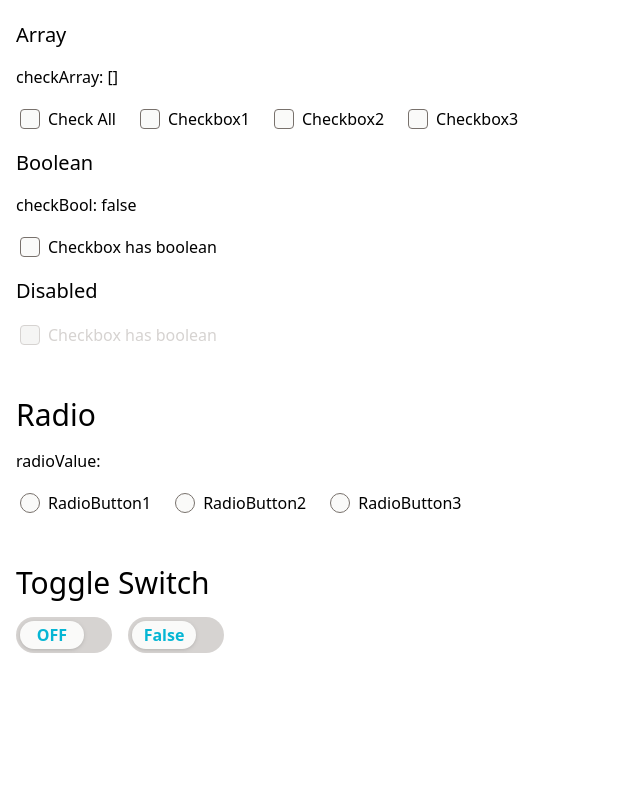
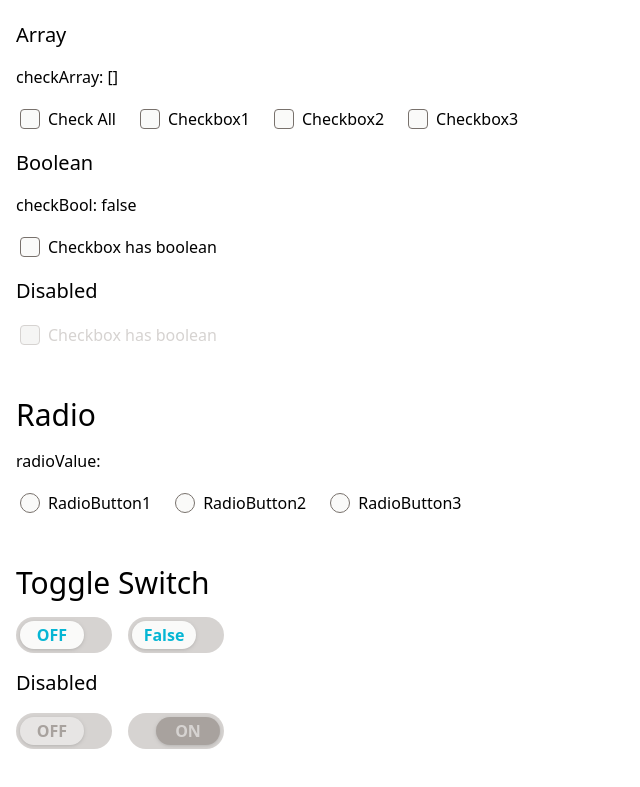
Before and after one commit to ykob/vue-assets, a Vue app: page /form-elements in a window 1280 px wide. Shown: the part 431-1218 px from the top of the page, without its empty margins (0-640 px from the left). Before the commit the page ends 1148 px from the top, so only its background shows below. Built offline with nearby package versions, Linux system fonts and the light colour scheme; the HTML template or start-up script is replaced by a standard one.

Commit message:
added the disabled prop on ToggleSwitch.

```diff
--- a/src/components/form-element/ToggleSwitch.vue
+++ b/src/components/form-element/ToggleSwitch.vue
@@ -1,5 +1,5 @@
 <template>
-  <button :class="classnamesContainer" @click="onClick">
+  <button :class="classnamesContainer" :disabled="disabled" @click="onClick">
     <span :class="classnamesKnob"> {{ label }} </span>
   </button>
 </template>
@@ -10,6 +10,10 @@ import { defineComponent } from 'vue'
 export default defineComponent({
   name: 'ToggleSwitch',
   props: {
+    disabled: {
+      type: Boolean,
+      default: false,
+    },
     labelOff: {
       type: String,
       default: 'OFF',
@@ -37,7 +41,11 @@ export default defineComponent({
     },
     classnamesKnob(): string[] {
       const classnamesColors =
-        this.modelValue === true
+        this.disabled === true
+          ? this.modelValue === true
+            ? ['bg-neutral-400', 'text-neutral-300']
+            : ['bg-neutral-200', 'text-neutral-400']
+          : this.modelValue === true
           ? ['bg-primary-500', 'text-neutral-50']
           : ['bg-neutral-50', 'text-primary-500']
       return [
@@ -60,6 +68,7 @@ export default defineComponent({
   },
   methods: {
     onClick() {
+      if (this.disabled === true) return
       this.$emit('update:modelValue', !this.modelValue)
     },
   },
--- a/src/views/ViewFormElements.vue
+++ b/src/views/ViewFormElements.vue
@@ -62,6 +62,11 @@
       label-on="True"
     />
   </div>
+  <h3 class="mb-4 text-xl">Disabled</h3>
+  <div class="flex gap-4 mb-4">
+    <toggle-switch v-model="toggleSwitchValueDisabled1" disabled />
+    <toggle-switch v-model="toggleSwitchValueDisabled2" disabled />
+  </div>
 </template>
 
 <script lang="ts">
@@ -91,6 +96,8 @@ export default defineComponent({
     radioValue: '',
     toggleSwitchValue1: false,
     toggleSwitchValue2: false,
+    toggleSwitchValueDisabled1: false,
+    toggleSwitchValueDisabled2: true,
   }),
 })
 </script>
```
